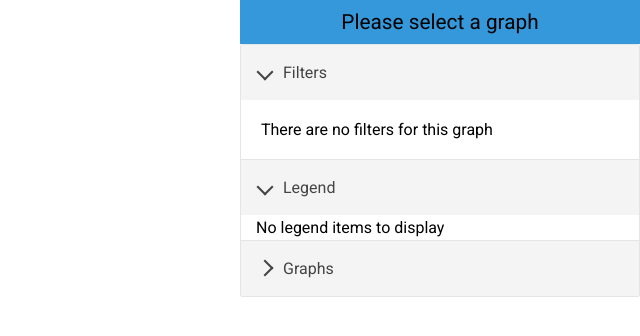
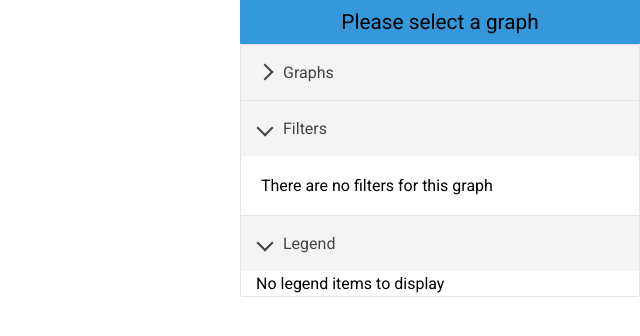
Before and after one commit to MrRikkert/ds-climate, a React (Create React App) app: page / in a window 1280 px wide. Shown: the top 336 px of the page, without its empty margins (640-1280 px from the left). Built offline with nearby package versions, Linux system fonts and the light colour scheme.

Commit message:
put graph panel on top

```diff
--- a/src/modules/Sidebar/Sidebar.js
+++ b/src/modules/Sidebar/Sidebar.js
@@ -19,9 +19,9 @@ class SideBar extends Component {
       <div className="sidenav">
         <div className="title">{this.props.title}</div>
         <Accordion allowZeroExpanded allowMultipleExpanded preExpanded={["filters-list", "legend"]} >
+          <RoutePanel {...this.props} />
           <FilterPanel {...this.props} />
           <LegendPanel {...this.props} />
-          <RoutePanel {...this.props} />
         </Accordion>
       </div>
     );
```
